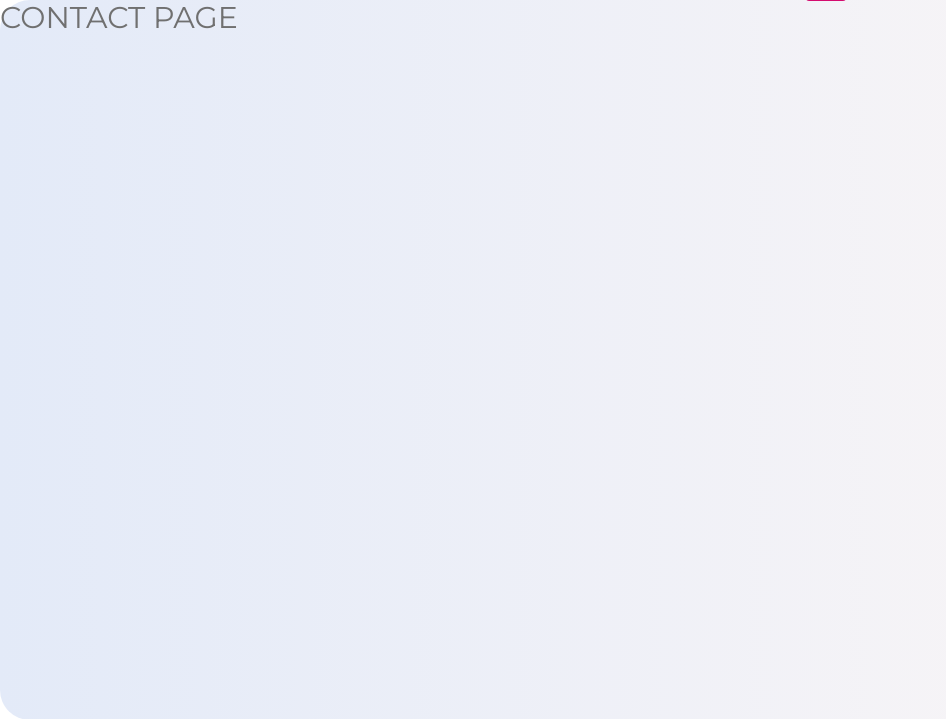
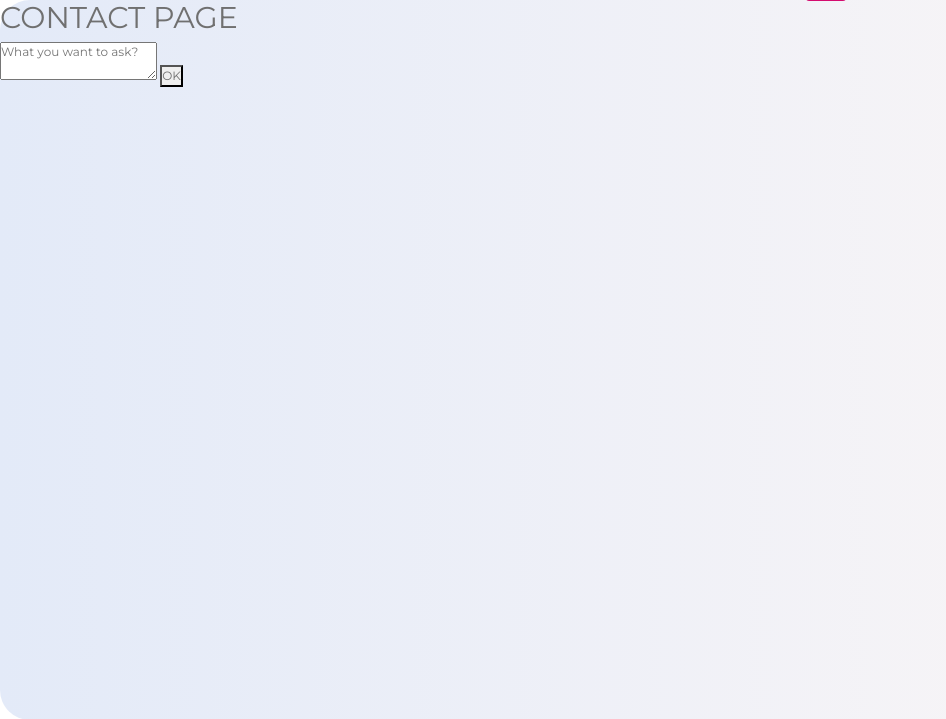
Before and after one commit to tameuszzz/Fooduro, a PHP site: template Views/BoardController/contact.php in a window 1280 px wide. Shown: the part 56-775 px from the top of the page, without its empty margins (0-946 px from the left). Run offline with PHP 8.4, Linux system fonts and the light colour scheme; the template is opened without the code that fills it, so the values that code supplies are empty; some libraries are stand-ins or nearby versions.

Commit message:
Add files via upload

```diff
--- a/Views/BoardController/contact.php
+++ b/Views/BoardController/contact.php
@@ -5,11 +5,13 @@
         <?php include(dirname(__DIR__).'/Common/header.php'); ?>
     <!-- /header -->
     <title>Fooduro - Contact</title>
-<?php   if ($_SESSION) {
+    <?php
+        if ($_SESSION) {
            echo "<link rel='stylesheet' href='Public/css/navbar2.css'>";
         }
     ?>
     <link rel="stylesheet" href="Public/css/about.css">
+    <script src="Public/js/forms.js" crossorigin="anonymous"></script>
 </head>
 <body>
 
@@ -24,7 +26,10 @@
 
     <div class="main">
         <h1>CONTACT PAGE</h1>
-
+        <form method='POST' action='?page=contact'>
+            <textarea type="text" placeholder='What you want to ask?' name='content' id='firstName'></textarea>
+            <button type='button'>OK</button>
+        </form>
 
     </div>
 
```
Lines whose indentation alone changed are shown as unchanged.
